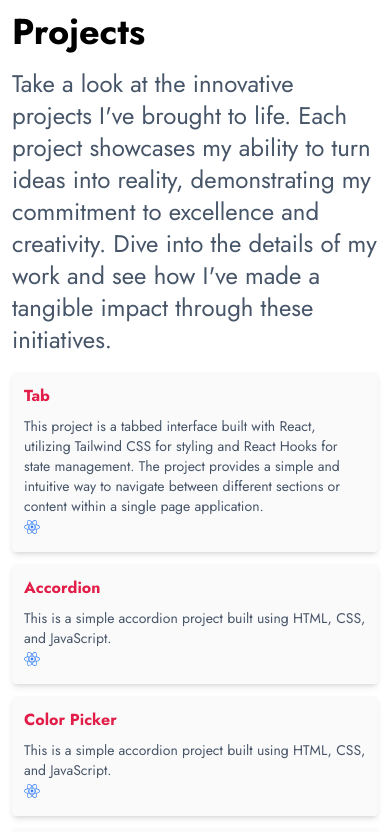
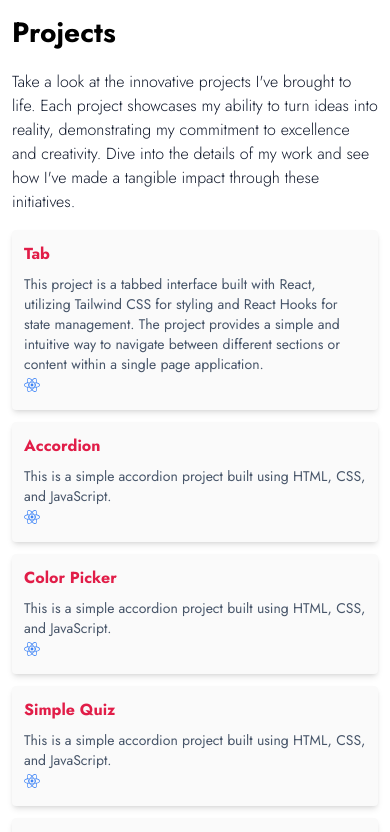
Before and after one commit to Mark-Alexis-Posadas/react-portfolio, a React (Vite) app: page /projects in a window 390 px wide. Shown: the top 832 px of the page. Built offline with nearby package versions, Linux system fonts and the light colour scheme.

Commit message:
added responsive fontsize to page title and sub title

```diff
--- a/src/components/PageTitle.jsx
+++ b/src/components/PageTitle.jsx
@@ -1,3 +1,5 @@
 export default function PageTitle({ pageTitle }) {
-  return <h1 className="font-bold text-4xl mb-4">{pageTitle}</h1>;
+  return (
+    <h1 className="font-bold text-[28px] lg:text-4xl mb-4">{pageTitle}</h1>
+  );
 }
--- a/src/components/SubTitle.jsx
+++ b/src/components/SubTitle.jsx
@@ -1,3 +1,7 @@
 export default function SubTitle({ subTitleText }) {
-  return <p className="mb-4 text-2xl text-slate-600">{subTitleText}</p>;
+  return (
+    <h2 className="mb-4 font-light text-base lg:text-2xl text-slate-900">
+      {subTitleText}
+    </h2>
+  );
 }
```
Also changed, not shown: src/data/experienceData.js (renamed from src/data/experienceApi.js), src/data/skillsData.js (renamed from src/data/skillsApi.js).
